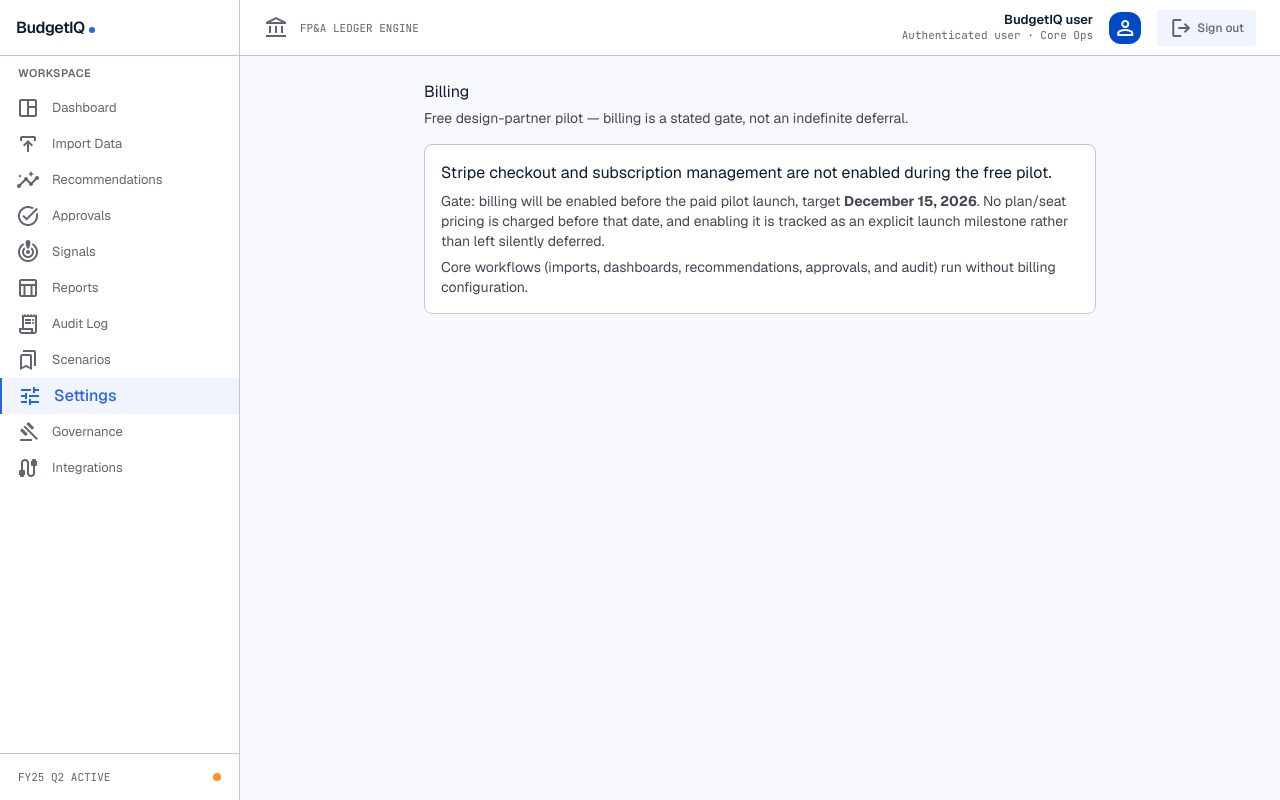
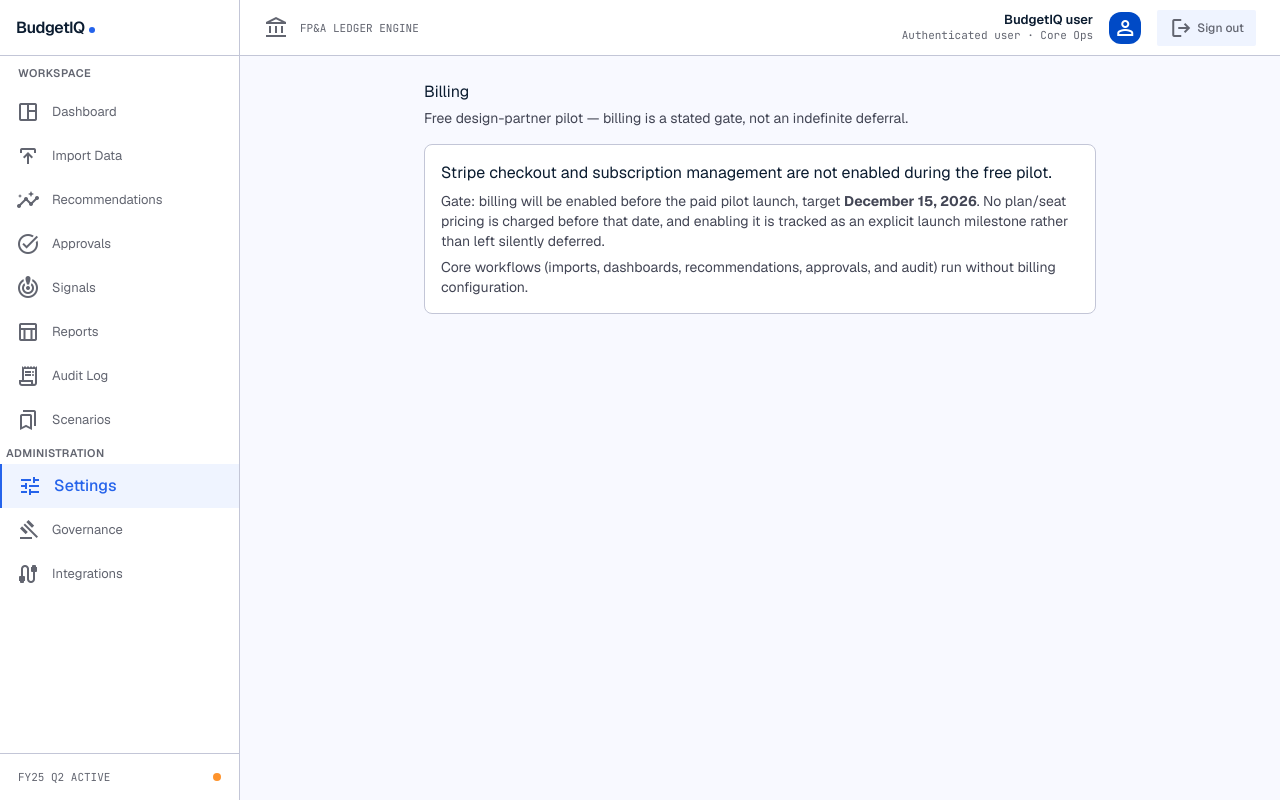
Before and after one commit to yashasraj2324/budgetiq, a React (Vite) app: page /billing in a window 1280 px wide. Built offline with nearby package versions, Linux system fonts and the light colour scheme; no server answers; what @enter-pro/analytics-sdk would draw is missing.

Commit message:
project_94372b1a16219ea75f811d5415fe2357_turn_56_1789802840795 commit message

```diff
--- a/src/components/Shell.tsx
+++ b/src/components/Shell.tsx
@@ -73,7 +73,7 @@ export function Shell({ children, activePath = "dashboard" }: ShellProps) {
           <nav className="flex flex-col">
             <Link
               to="/dashboard"
-              className={`flex items-center gap-space-md px-space-lg py-space-sm transition-colors duration-150 ${
+              className={`flex items-center min-h-11 gap-space-md px-space-lg py-space-sm transition-colors duration-150 ${
                 activePath === "dashboard"
                   ? "text-primary-container font-medium border-l-2 border-primary-container bg-surface-container-low"
                   : "font-body-md text-body-md text-outline hover:text-on-surface hover:bg-surface-container-low"
@@ -84,7 +84,7 @@ export function Shell({ children, activePath = "dashboard" }: ShellProps) {
             </Link>
             <Link
               to="/import"
-              className={`flex items-center gap-space-md px-space-lg py-space-sm transition-colors duration-150 ${
+              className={`flex items-center min-h-11 gap-space-md px-space-lg py-space-sm transition-colors duration-150 ${
                 activePath === "import"
                   ? "text-primary-container font-medium border-l-2 border-primary-container bg-surface-container-low"
                   : "font-body-md text-body-md text-outline hover:text-on-surface hover:bg-surface-container-low"
@@ -95,7 +95,7 @@ export function Shell({ children, activePath = "dashboard" }: ShellProps) {
             </Link>
             <Link
               to="/recommendations"
-              className={`flex items-center gap-space-md px-space-lg py-space-sm transition-colors duration-150 ${
+              className={`flex items-center min-h-11 gap-space-md px-space-lg py-space-sm transition-colors duration-150 ${
                 activePath === "recommendations"
                   ? "text-primary-container font-medium border-l-2 border-primary-container bg-surface-container-low"
                   : "font-body-md text-body-md text-outline hover:text-on-surface hover:bg-surface-container-low"
@@ -106,7 +106,7 @@ export function Shell({ children, activePath = "dashboard" }: ShellProps) {
             </Link>
             <Link
               to="/approvals"
-              className={`flex items-center gap-space-md px-space-lg py-space-sm transition-colors duration-150 ${
+              className={`flex items-center min-h-11 gap-space-md px-space-lg py-space-sm transition-colors duration-150 ${
                 activePath === "approvals"
                   ? "text-primary-container font-medium border-l-2 border-primary-container bg-surface-container-low"
                   : "font-body-md text-body-md text-outline hover:text-on-surface hover:bg-surface-container-low"
@@ -117,7 +117,7 @@ export function Shell({ children, activePath = "dashboard" }: ShellProps) {
             </Link>
             <Link
               to="/signals"
-              className={`flex items-center gap-space-md px-space-lg py-space-sm transition-colors duration-150 ${
+              className={`flex items-center min-h-11 gap-space-md px-space-lg py-space-sm transition-colors duration-150 ${
                 activePath === "signals"
                   ? "text-primary-container font-medium border-l-2 border-primary-container bg-surface-container-low"
                   : "font-body-md text-body-md text-outline hover:text-on-surface hover:bg-surface-container-low"
@@ -128,7 +128,7 @@ export function Shell({ children, activePath = "dashboard" }: ShellProps) {
             </Link>
             <Link
               to="/reports"
-              className={`flex items-center gap-space-md px-space-lg py-space-sm transition-colors duration-150 ${
+              className={`flex items-center min-h-11 gap-space-md px-space-lg py-space-sm transition-colors duration-150 ${
                 activePath === "reports"
                   ? "text-primary-container font-medium border-l-2 border-primary-container bg-surface-container-low"
                   : "font-body-md text-body-md text-outline hover:text-on-surface hover:bg-surface-container-low"
@@ -139,7 +139,7 @@ export function Shell({ children, activePath = "dashboard" }: ShellProps) {
             </Link>
             <Link
               to="/audit"
-              className={`flex items-center gap-space-md px-space-lg py-space-sm transition-colors duration-150 ${
+              className={`flex items-center min-h-11 gap-space-md px-space-lg py-space-sm transition-colors duration-150 ${
                 activePath === "audit"
                   ? "text-primary-container font-medium border-l-2 border-primary-container bg-surface-container-low"
                   : "font-body-md text-body-md text-outline hover:text-on-surface hover:bg-surface-container-low"
@@ -150,7 +150,7 @@ export function Shell({ children, activePath = "dashboard" }: ShellProps) {
             </Link>
             <Link
               to="/scenarios"
-              className={`flex items-center gap-space-md px-space-lg py-space-sm transition-colors duration-150 ${
+              className={`flex items-center min-h-11 gap-space-md px-space-lg py-space-sm transition-colors duration-150 ${
                 activePath === "scenarios"
                   ? "text-primary-container font-medium border-l-2 border-primary-container bg-surface-container-low"
                   : "font-body-md text-body-md text-outline hover:text-on-surface hover:bg-surface-container-low"
@@ -159,9 +159,10 @@ export function Shell({ children, activePath = "dashboard" }: ShellProps) {
               <span className="material-symbols-outlined text-[18px]">bookmarks</span>
               <span>Scenarios</span>
             </Link>
+            <span className="font-label-caps text-label-caps uppercase text-outline px-space-sm py-space-xs block">Administration</span>
             <Link
               to="/settings"
-              className={`flex items-center gap-space-md px-space-lg py-space-sm transition-colors duration-150 ${
+              className={`flex items-center min-h-11 gap-space-md px-space-lg py-space-sm transition-colors duration-150 ${
                 activePath === "settings"
                   ? "text-primary-container font-medium border-l-2 border-primary-container bg-surface-container-low"
                   : "font-body-md text-body-md text-outline hover:text-on-surface hover:bg-surface-container-low"
@@ -172,7 +173,7 @@ export function Shell({ children, activePath = "dashboard" }: ShellProps) {
             </Link>
             <Link
               to="/governance"
-              className={`flex items-center gap-space-md px-space-lg py-space-sm transition-colors duration-150 ${
+              className={`flex items-center min-h-11 gap-space-md px-space-lg py-space-sm transition-colors duration-150 ${
                 activePath === "governance"
                   ? "text-primary-container font-medium border-l-2 border-primary-container bg-surface-container-low"
                   : "font-body-md text-body-md text-outline hover:text-on-surface hover:bg-surface-container-low"
@@ -183,7 +184,7 @@ export function Shell({ children, activePath = "dashboard" }: ShellProps) {
             </Link>
             <Link
               to="/integrations"
-              className={`flex items-center gap-space-md px-space-lg py-space-sm transition-colors duration-150 ${
+              className={`flex items-center min-h-11 gap-space-md px-space-lg py-space-sm transition-colors duration-150 ${
                 activePath === "integrations"
                   ? "text-primary-container font-medium border-l-2 border-primary-container bg-surface-container-low"
                   : "font-body-md text-body-md text-outline hover:text-on-surface hover:bg-surface-container-low"
--- a/src/lib/api.ts
+++ b/src/lib/api.ts
@@ -28,6 +28,7 @@ export async function apiFetch(input: RequestInfo | URL, init: RequestInit = {})
     throw new Error("Unable to reach BudgetIQ API. Check that the backend is running.");
   }
   if (response.status === 401 && typeof window !== "undefined" && window.location.pathname !== "/") {
+    sessionStorage.setItem("budgetiq_session_expired", "1");
     window.location.assign("/");
   }
   return response;
--- a/src/pages/audit.tsx
+++ b/src/pages/audit.tsx
@@ -165,6 +165,9 @@ export default function AuditPage() {
                           <span>
                             {formatINR(prevSrc)}
                             <span className="text-outline mx-1">→</span>
+                            <span className={`inline-block mr-1 ${newSrc < prevSrc ? "text-error" : "text-primary"}`}>
+                              {newSrc < prevSrc ? "↓" : "↑"}
+                            </span>
                             <span className={newSrc < prevSrc ? "text-error" : "text-primary"}>{formatINR(newSrc)}</span>
                           </span>
                         ) : "—"}
--- a/src/pages/recommendations.tsx
+++ b/src/pages/recommendations.tsx
@@ -124,7 +124,7 @@ export default function RecommendationsPage() {
                 <tr><td colSpan={5} className="py-8 text-center text-outline">Loading…</td></tr>
               )}
               {!loading && recs.length === 0 && (
-                <tr><td colSpan={5} className="py-8 text-center text-outline">No recommendations yet. Generate one to get started.</td></tr>
+                <tr><td colSpan={5} className="py-8 text-center text-outline">No recommendations yet. <button type="button" onClick={() => { setShowModal(true); setGenError(""); }} className="text-primary hover:underline font-medium">Generate one</button> to get started.</td></tr>
               )}
               {recs.map(rec => (
                 <tr key={rec.id} className="hover:bg-surface-container transition-colors duration-100">
@@ -166,6 +166,7 @@ export default function RecommendationsPage() {
               </div>
               <button
                 id="btn-close-modal"
+                aria-label="Close"
                 onClick={() => { setShowModal(false); setGenError(""); }}
                 className="text-outline hover:text-on-surface transition-colors"
               >
--- a/src/pages/scenarios.tsx
+++ b/src/pages/scenarios.tsx
@@ -44,6 +44,7 @@ export default function ScenariosPage() {
 
   const [editingId, setEditingId] = useState<number | null>(null);
   const [editName, setEditName] = useState("");
+  const [confirmDeleteId, setConfirmDeleteId] = useState<number | null>(null);
 
   useEffect(() => {
     void loadScenarios();
@@ -106,9 +107,9 @@ export default function ScenariosPage() {
   }
 
   async function deleteScenario(id: number) {
-    if (!confirm("Delete this scenario?")) return;
     setError("");
     setMessage("");
+    setConfirmDeleteId(null);
     const response = await apiFetch(`${API}/scenarios/${id}`, { method: "DELETE" });
     if (!response.ok) {
       setError(await apiError(response, "Failed to delete scenario"));
@@ -293,9 +294,26 @@ export default function ScenariosPage() {
                         <button onClick={() => void duplicateScenario(scenario.id)} className="text-on-surface-variant hover:text-primary transition-colors" title="Duplicate">
                           Duplicate
                         </button>
-                        <button onClick={() => void deleteScenario(scenario.id)} className="text-on-surface-variant hover:text-error transition-colors" title="Delete">
-                          Delete
-                        </button>
+                        {confirmDeleteId === scenario.id ? (
+                          <button
+                            onClick={() => void deleteScenario(scenario.id)}
+                            className="text-error font-semibold transition-colors"
+                            title="Click to confirm deletion"
+                          >
+                            Confirm?
+                          </button>
+                        ) : (
+                          <button
+                            onClick={() => {
+                              setConfirmDeleteId(scenario.id);
+                              window.setTimeout(() => setConfirmDeleteId((current) => (current === scenario.id ? null : current)), 3000);
+                            }}
+                            className="text-on-surface-variant hover:text-error transition-colors"
+                            title="Delete"
+                          >
+                            Delete
+                          </button>
+                        )}
                       </div>
                     </td>
                   </tr>
--- a/src/pages/signals.tsx
+++ b/src/pages/signals.tsx
@@ -126,7 +126,11 @@ export default function SignalsPage() {
 
         {/* Signal cards */}
         {loading ? (
-          <div className="py-16 text-center text-outline font-body-md">Scanning for anomalies…</div>
+          <div className="flex flex-col gap-space-md" aria-busy="true" aria-label="Loading signals">
+            {[0, 1, 2].map((i) => (
+              <div key={i} className="bg-surface-container-lowest rounded-xl border border-outline-variant shadow-sm p-space-lg h-40 animate-pulse" />
+            ))}
+          </div>
         ) : signals.length === 0 ? (
           <div className="bg-surface-container-lowest rounded-xl border border-outline-variant p-space-xl text-center">
             <span className="material-symbols-outlined text-[48px] text-outline mb-space-md block">check_circle</span>
```
Also changed, not shown: src/pages/dashboard.tsx (+8 -1 lines), src/pages/index.tsx (+10 -1 lines), src/pages/settings.tsx (+24 -5 lines), 1 other file (tests, documents, lock files or other folders).
